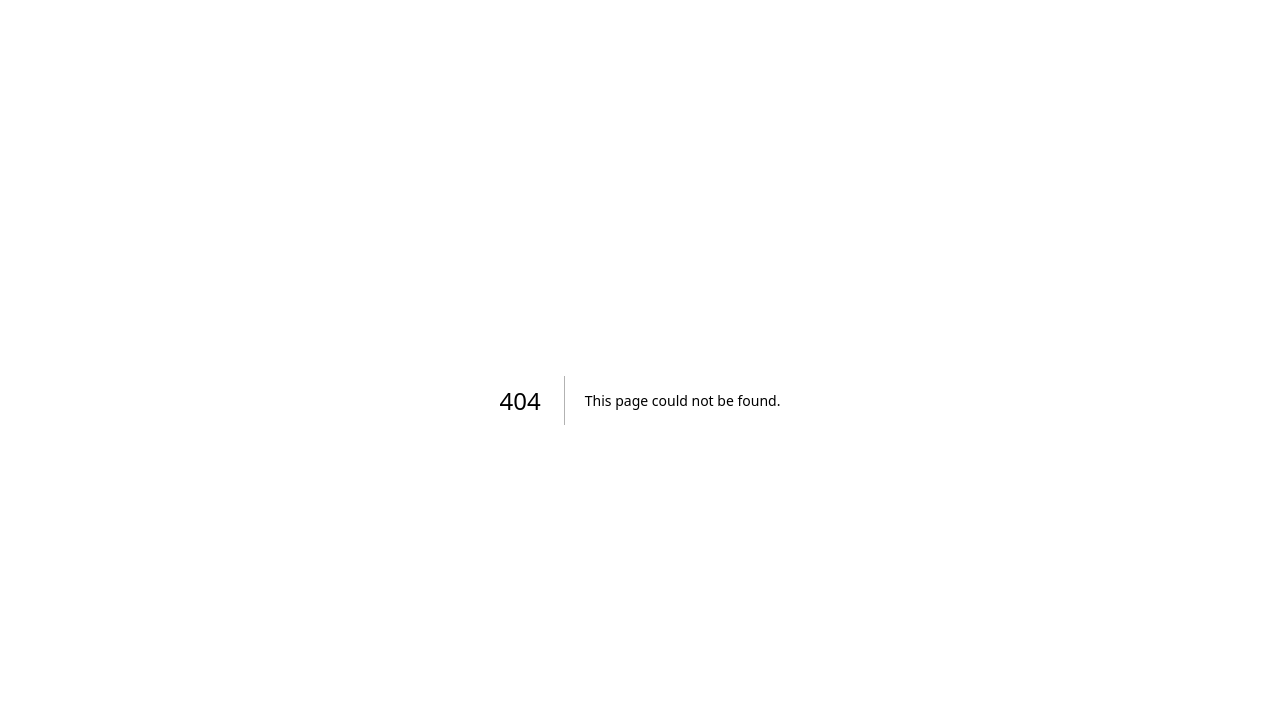
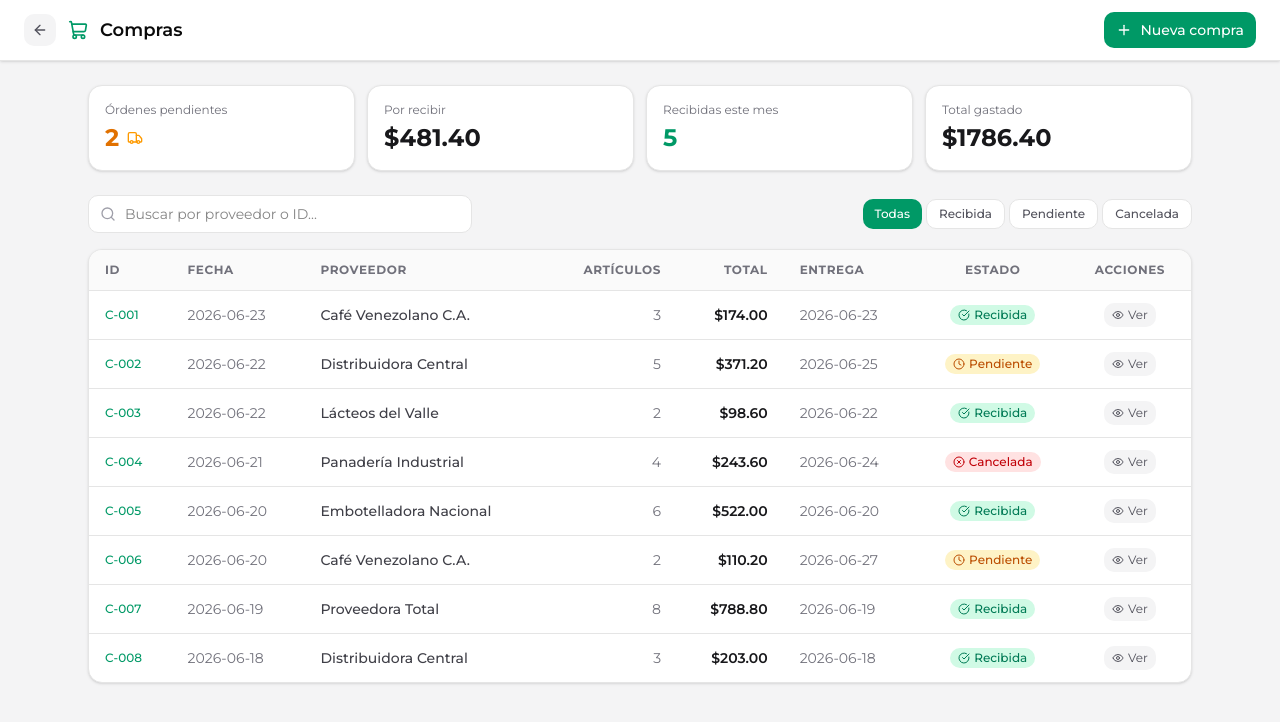
Before and after one commit to clemantcarlos/open-erp, a Next.js app in the folder apps/erp-frontend/: page /purchases in a window 1280 px wide. Before the commit this address had no page. Shown: the top 722 px of the page. Built offline with nearby package versions, Linux system fonts and the light colour scheme.

Commit message:
feat: add purchases module

```diff
--- /dev/null
+++ b/apps/erp-frontend/app/purchases/page.tsx
@@ -0,0 +1,194 @@
+"use client";
+
+import { useState } from "react";
+import {
+  ShoppingCart,
+  Search,
+  ArrowLeft,
+  Plus,
+  Eye,
+  FileText,
+  Clock,
+  CheckCircle,
+  XCircle,
+  Truck,
+} from "lucide-react";
+import Link from "next/link";
+
+interface Purchase {
+  id: string;
+  date: string;
+  supplier: string;
+  items: number;
+  subtotal: number;
+  tax: number;
+  total: number;
+  status: "received" | "pending" | "cancelled";
+  expectedDate: string;
+}
+
+const purchases: Purchase[] = [
+  { id: "C-001", date: "2026-06-23", supplier: "Café Venezolano C.A.", items: 3, subtotal: 150.0, tax: 24.0, total: 174.0, status: "received", expectedDate: "2026-06-23" },
+  { id: "C-002", date: "2026-06-22", supplier: "Distribuidora Central", items: 5, subtotal: 320.0, tax: 51.2, total: 371.2, status: "pending", expectedDate: "2026-06-25" },
+  { id: "C-003", date: "2026-06-22", supplier: "Lácteos del Valle", items: 2, subtotal: 85.0, tax: 13.6, total: 98.6, status: "received", expectedDate: "2026-06-22" },
+  { id: "C-004", date: "2026-06-21", supplier: "Panadería Industrial", items: 4, subtotal: 210.0, tax: 33.6, total: 243.6, status: "cancelled", expectedDate: "2026-06-24" },
+  { id: "C-005", date: "2026-06-20", supplier: "Embotelladora Nacional", items: 6, subtotal: 450.0, tax: 72.0, total: 522.0, status: "received", expectedDate: "2026-06-20" },
+  { id: "C-006", date: "2026-06-20", supplier: "Café Venezolano C.A.", items: 2, subtotal: 95.0, tax: 15.2, total: 110.2, status: "pending", expectedDate: "2026-06-27" },
+  { id: "C-007", date: "2026-06-19", supplier: "Proveedora Total", items: 8, subtotal: 680.0, tax: 108.8, total: 788.8, status: "received", expectedDate: "2026-06-19" },
+  { id: "C-008", date: "2026-06-18", supplier: "Distribuidora Central", items: 3, subtotal: 175.0, tax: 28.0, total: 203.0, status: "received", expectedDate: "2026-06-18" },
+];
+
+const statusConfig = {
+  received: { label: "Recibida", color: "bg-emerald-100 text-emerald-700", icon: CheckCircle },
+  pending: { label: "Pendiente", color: "bg-amber-100 text-amber-700", icon: Clock },
+  cancelled: { label: "Cancelada", color: "bg-red-100 text-red-700", icon: XCircle },
+};
+
+export default function PurchasesPage() {
+  const [search, setSearch] = useState("");
+  const [statusFilter, setStatusFilter] = useState<"all" | "received" | "pending" | "cancelled">("all");
+
+  const filtered = purchases.filter((p) => {
+    const matchesSearch =
+      p.supplier.toLowerCase().includes(search.toLowerCase()) ||
+      p.id.toLowerCase().includes(search.toLowerCase());
+    const matchesStatus = statusFilter === "all" || p.status === statusFilter;
+    return matchesSearch && matchesStatus;
+  });
+
+  const pendingOrders = purchases.filter((p) => p.status === "pending");
+  const totalPending = pendingOrders.reduce((sum, p) => sum + p.total, 0);
+  const receivedThisMonth = purchases.filter((p) => p.status === "received").length;
+  const totalSpent = purchases.filter((p) => p.status === "received").reduce((sum, p) => sum + p.total, 0);
+
+  return (
+    <div className="min-h-screen bg-zinc-100">
+      {/* Header */}
+      <header className="sticky top-0 z-50 flex items-center justify-between border-b bg-white px-6 py-3 shadow-sm">
+        <div className="flex items-center gap-3">
+          <Link
+            href="/"
+            className="flex size-8 items-center justify-center rounded-lg bg-zinc-100 text-zinc-600 hover:bg-zinc-200 transition-colors"
+          >
+            <ArrowLeft className="size-4" />
+          </Link>
+          <ShoppingCart className="size-5 text-emerald-600" />
+          <h1 className="text-lg font-semibold">Compras</h1>
+        </div>
+        <button className="flex items-center gap-2 rounded-lg bg-emerald-600 px-3 py-2 text-sm font-medium text-white hover:bg-emerald-700 transition-colors">
+          <Plus className="size-4" />
+          Nueva compra
+        </button>
+      </header>
+
+      <div className="mx-auto max-w-6xl px-6 py-6">
+        {/* Stats */}
+        <div className="mb-6 grid grid-cols-2 gap-3 sm:grid-cols-4">
+          <div className="rounded-xl border bg-white p-4 shadow-sm">
+            <p className="text-xs text-zinc-500">Órdenes pendientes</p>
+            <div className="mt-1 flex items-center gap-2">
+              <p className="text-2xl font-bold text-amber-600">{pendingOrders.length}</p>
+              {pendingOrders.length > 0 && <Truck className="size-4 text-amber-500" />}
+            </div>
+          </div>
+          <div className="rounded-xl border bg-white p-4 shadow-sm">
+            <p className="text-xs text-zinc-500">Por recibir</p>
+            <p className="mt-1 text-2xl font-bold text-zinc-900">${totalPending.toFixed(2)}</p>
+          </div>
+          <div className="rounded-xl border bg-white p-4 shadow-sm">
+            <p className="text-xs text-zinc-500">Recibidas este mes</p>
+            <p className="mt-1 text-2xl font-bold text-emerald-600">{receivedThisMonth}</p>
+          </div>
+          <div className="rounded-xl border bg-white p-4 shadow-sm">
+            <p className="text-xs text-zinc-500">Total gastado</p>
+            <p className="mt-1 text-2xl font-bold text-zinc-900">${totalSpent.toFixed(2)}</p>
+          </div>
+        </div>
+
+        {/* Search + filters */}
+        <div className="mb-4 flex flex-col gap-3 sm:flex-row sm:items-center sm:justify-between">
+          <div className="relative flex-1 max-w-sm">
+            <Search className="absolute left-3 top-1/2 -translate-y-1/2 size-4 text-zinc-400" />
+            <input
+              type="text"
+              placeholder="Buscar por proveedor o ID..."
+              value={search}
+              onChange={(e) => setSearch(e.target.value)}
+              className="w-full rounded-lg border bg-white py-2 pl-9 pr-3 text-sm outline-none focus:border-emerald-400 focus:ring-1 focus:ring-emerald-300"
+            />
+          </div>
+          <div className="flex gap-1">
+            {(["all", "received", "pending", "cancelled"] as const).map((status) => (
+              <button
+                key={status}
+                onClick={() => setStatusFilter(status)}
+                className={`rounded-lg px-3 py-1.5 text-xs font-medium transition-colors ${
+                  statusFilter === status
+                    ? "bg-emerald-600 text-white"
+                    : "bg-white text-zinc-600 hover:bg-zinc-100 border"
+                }`}
+              >
+                {status === "all" ? "Todas" : statusConfig[status].label}
+              </button>
+            ))}
+          </div>
+        </div>
+
+        {/* Table */}
+        <div className="overflow-hidden rounded-xl border bg-white shadow-sm">
+          <table className="w-full text-sm">
+            <thead>
+              <tr className="border-b bg-zinc-50 text-left text-xs font-medium text-zinc-500 uppercase tracking-wider">
+                <th className="px-4 py-3">ID</th>
+                <th className="px-4 py-3">Fecha</th>
+                <th className="px-4 py-3">Proveedor</th>
+                <th className="px-4 py-3 text-right">Artículos</th>
+                <th className="px-4 py-3 text-right">Total</th>
+                <th className="px-4 py-3">Entrega</th>
+                <th className="px-4 py-3 text-center">Estado</th>
+                <th className="px-4 py-3 text-center">Acciones</th>
+              </tr>
+            </thead>
+            <tbody className="divide-y">
+              {filtered.length === 0 ? (
+                <tr>
+                  <td colSpan={8} className="px-4 py-12 text-center text-zinc-400">
+                    <FileText className="mx-auto mb-2 size-8" />
+                    <p>No se encontraron compras</p>
+                  </td>
+                </tr>
+              ) : (
+                filtered.map((purchase) => {
+                  const status = statusConfig[purchase.status];
+                  const StatusIcon = status.icon;
+                  return (
+                    <tr key={purchase.id} className="hover:bg-zinc-50 transition-colors">
+                      <td className="px-4 py-3 font-mono text-xs font-medium text-emerald-600">{purchase.id}</td>
+                      <td className="px-4 py-3 text-zinc-500">{purchase.date}</td>
+                      <td className="px-4 py-3 font-medium text-zinc-700">{purchase.supplier}</td>
+                      <td className="px-4 py-3 text-right text-zinc-500">{purchase.items}</td>
+                      <td className="px-4 py-3 text-right font-semibold text-zinc-900">${purchase.total.toFixed(2)}</td>
+                      <td className="px-4 py-3 text-zinc-500">{purchase.expectedDate}</td>
+                      <td className="px-4 py-3 text-center">
+                        <span className={`inline-flex items-center gap-1 rounded-full px-2 py-0.5 text-xs font-medium ${status.color}`}>
+                          <StatusIcon className="size-3" />
+                          {status.label}
+                        </span>
+                      </td>
+                      <td className="px-4 py-3 text-center">
+                        <button className="inline-flex items-center gap-1 rounded-lg bg-zinc-100 px-2 py-1 text-xs text-zinc-600 hover:bg-zinc-200 transition-colors">
+                          <Eye className="size-3" />
+                          Ver
+                        </button>
+                      </td>
+                    </tr>
+                  );
+                })
+              )}
+            </tbody>
+          </table>
+        </div>
+      </div>
+    </div>
+  );
+}
```
